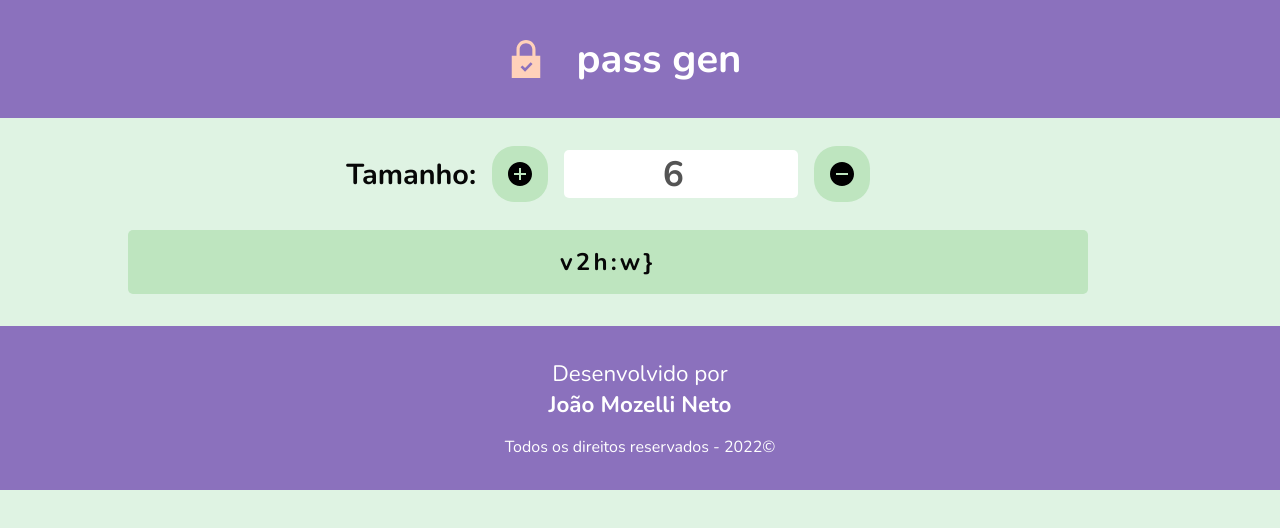
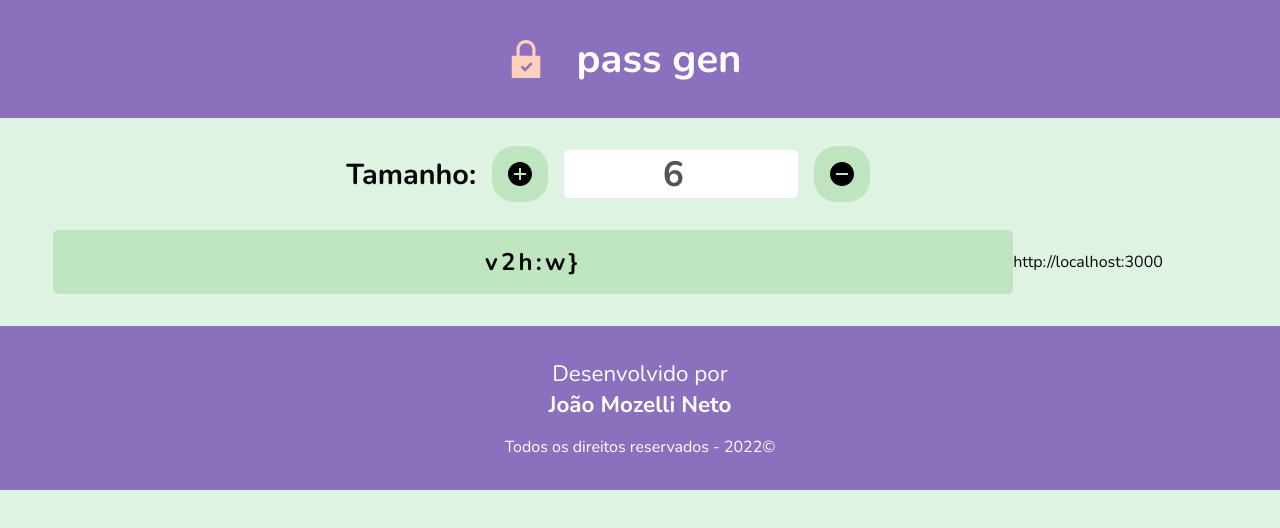
Before and after one commit to mozelli/passgen, a Next.js app: page / in a window 1280 px wide. Shown: the top 528 px of the page. Built offline with nearby package versions, Linux system fonts and the light colour scheme.

Commit message:
Create production environment variables

```diff
--- a/pages/index.tsx
+++ b/pages/index.tsx
@@ -49,6 +49,7 @@ export default function Home() {
         <div className={ styles.password }>
           { password }
         </div>
+        { process.env.NEXT_PUBLIC_SITE_URL }
       </div>
 
     </div>
```
Also changed, not shown: 1 other file (tests, documents, lock files or other folders).
